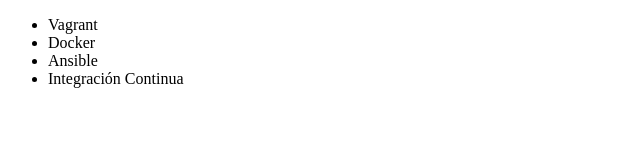
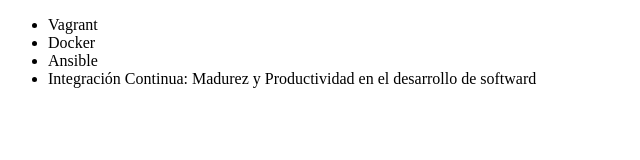
Before and after one commit to yelenaap/alura-git, a plain HTML site: page index.html in a window 1280 px wide. Shown: the whole page, without its empty margins (0-640 px from the left). Drawn offline with Linux system fonts and the light colour scheme.

Commit message:
Renombrando curso de integracion Continua

```diff
--- a/index.html
+++ b/index.html
@@ -9,7 +9,7 @@
             <li>Vagrant</li>
             <li>Docker</li>
             <li>Ansible</li>
-            <li>Integración Continua</li>
+            <li>Integración Continua: Madurez y Productividad en el desarrollo de softward</li>
         </ul>
     </body>
 </html>
```
